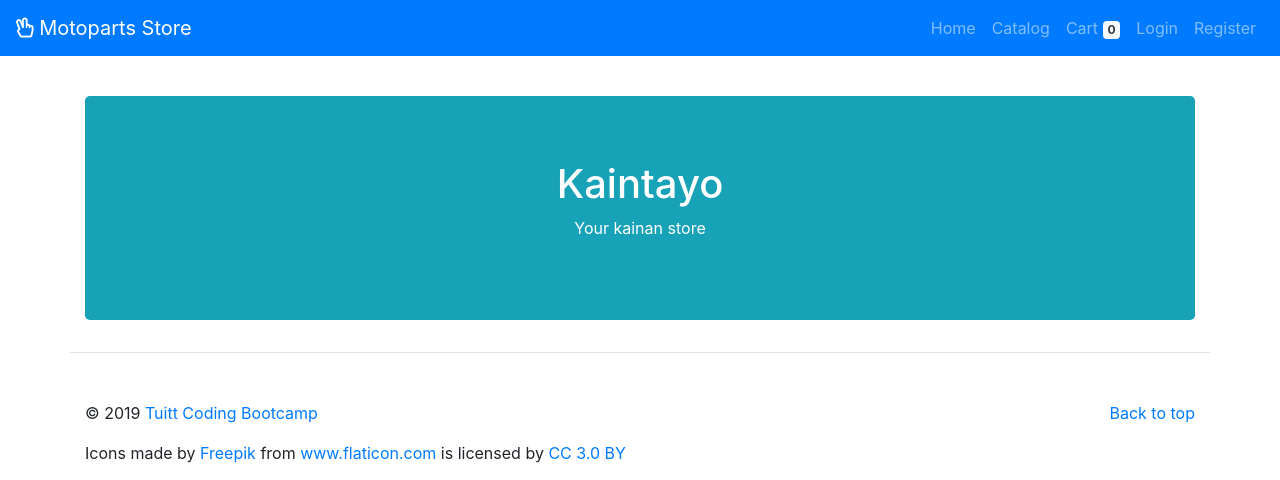
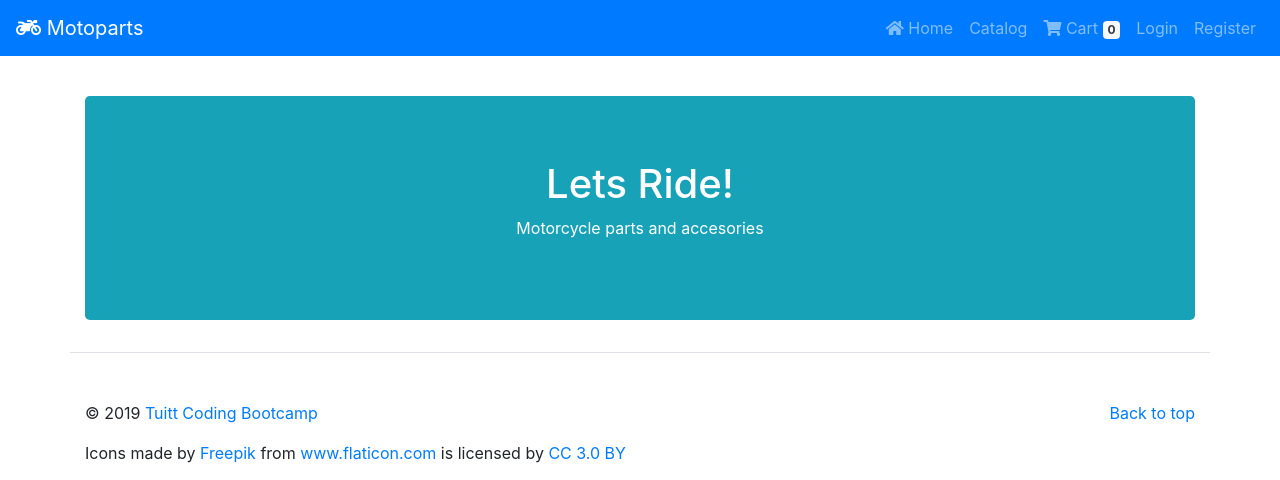
Before and after one commit to briancaguioa/Motoparts, a PHP site: page /app/views/home.php in a window 1280 px wide. Shown: the top 480 px of the page. Run offline with PHP 8.4, Linux system fonts and the light colour scheme; data that the repository does not hold is empty; some libraries are stand-ins or nearby versions.

Commit message:
Includes Fontawesome

```diff
--- a/app/partials/header.php
+++ b/app/partials/header.php
@@ -1,6 +1,6 @@
   <nav class="navbar navbar-expand-lg navbar-dark bg-primary">
     <a class="navbar-brand" href="#">
-      <i class="far fa-hand-peace"></i> Motoparts Store
+      <i class="fas fa-motorcycle"></i> Motoparts
     </a>
 
     <button class="navbar-toggler" type="button" data-toggle="collapse" data-target="#navbar-nav">
@@ -14,7 +14,7 @@
         ?>
 
         <li class="nav-item">
-          <a class="nav-link" href="./home.php"> Home </a>
+          <a class="nav-link" href="./home.php"> <i class="fas fa-home"></i> Home </a>
         </li>
 
         <li class="nav-item">
@@ -22,7 +22,7 @@
         </li>
 
         <li class="nav-item">
-          <a class="nav-link" href="./cart.php"> Cart <span class="badge bg-light text-dark" id="cart-count">
+          <a class="nav-link" href="./cart.php"> <i class="fas fa-shopping-cart"></i> Cart <span class="badge bg-light text-dark" id="cart-count">
             <?php
               if (isset($_SESSION['cart'])) {
                 echo array_sum($_SESSION['cart']);
@@ -58,7 +58,7 @@
         </li>
 
         <li class="nav-item">
-          <a class="nav-link" href="../controller/logout.php"> Logout </a>
+          <a class="nav-link" href="../controller/logout.php"> <i class="fas fa-sign-out-alt"></i> Logout </a>
         </li>
 
         <?php } else { ?>
--- a/app/views/home.php
+++ b/app/views/home.php
@@ -4,8 +4,8 @@
 
 	<div class="container">
 		<div class="jumbotron bg-info text-white text-center mt-3">
-			<h1>Kaintayo</h1>
-			<p>Your kainan store</p>
+			<h1>Lets Ride!</h1>
+			<p>Motorcycle parts and accesories</p>
 		</div>
 	</div> <!-- end container -->
 
```
Also changed, not shown: app/assets/images/43085198_445162106007108_6941204493694402560_n.jpg (added).
